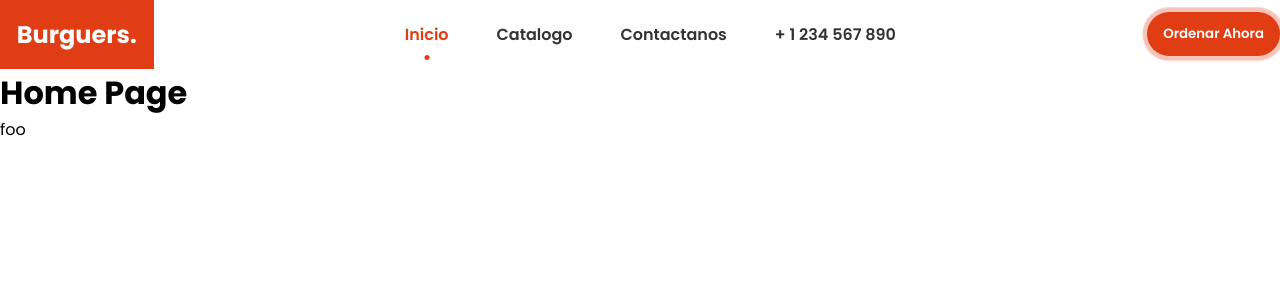
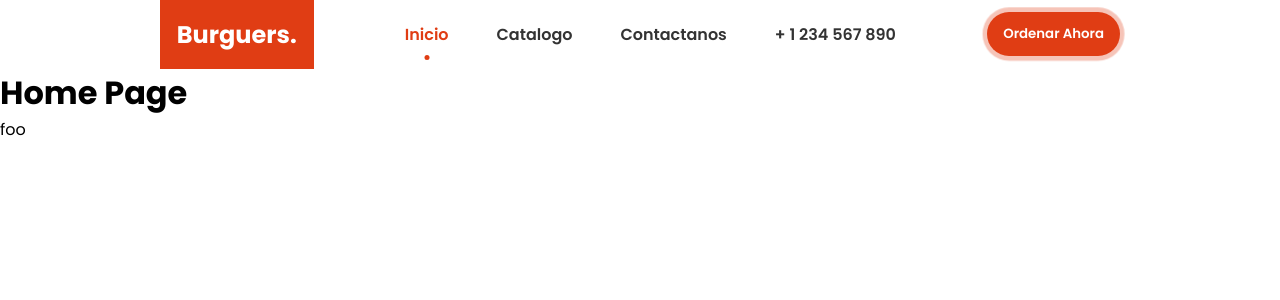
Before and after one commit to francisco-JGC/Gastronomic-Test, a React (Vite) app: page / in a window 1280 px wide. Shown: the top 300 px of the page. Built offline with nearby package versions, Linux system fonts and the light colour scheme.

Commit message:
style: Update navbar component styles to include padding

```diff
--- a/src/components/navbar/index.scss
+++ b/src/components/navbar/index.scss
@@ -5,6 +5,7 @@
   display: flex;
   justify-content: space-between;
   gap: 3rem;
+  padding: 0 10rem;
 
   &-logo {
     background-color: $secondary-color;
```
